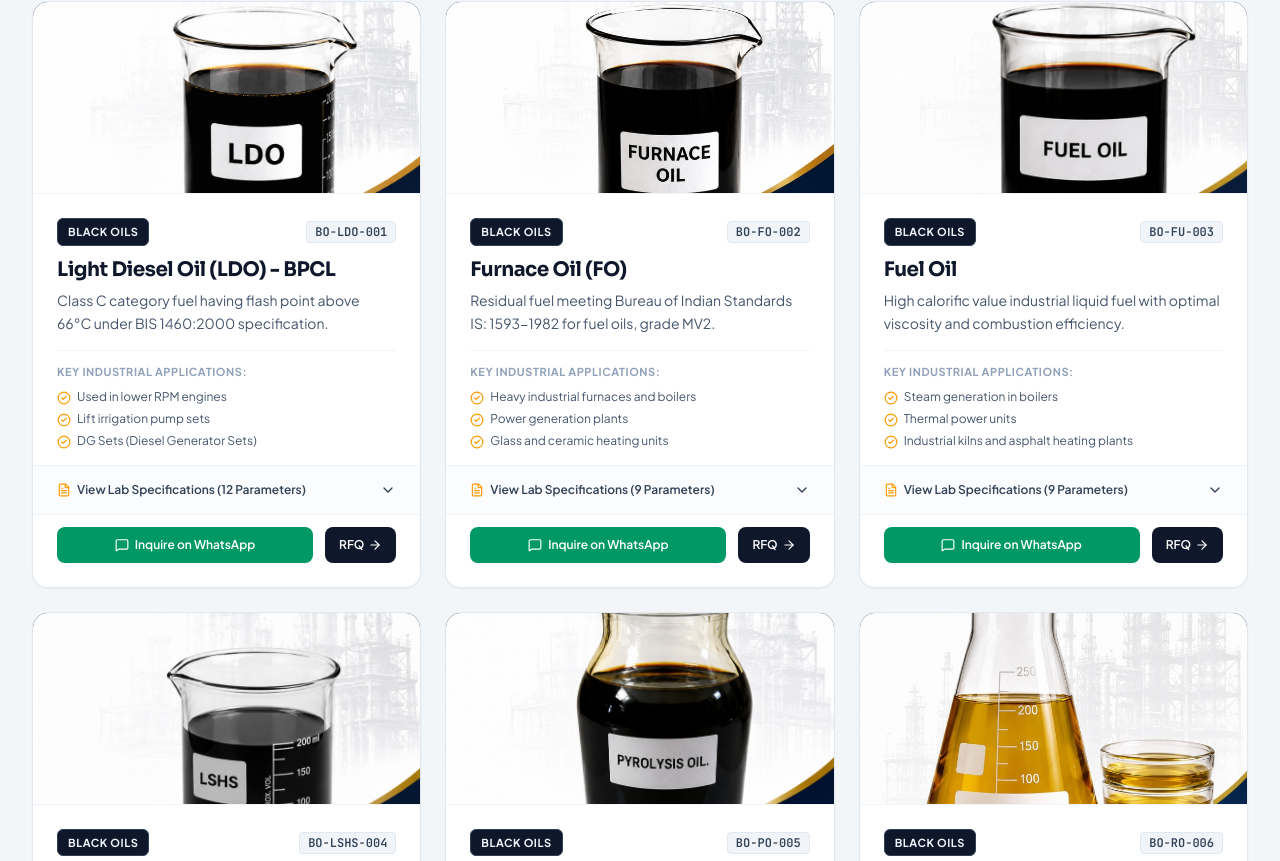
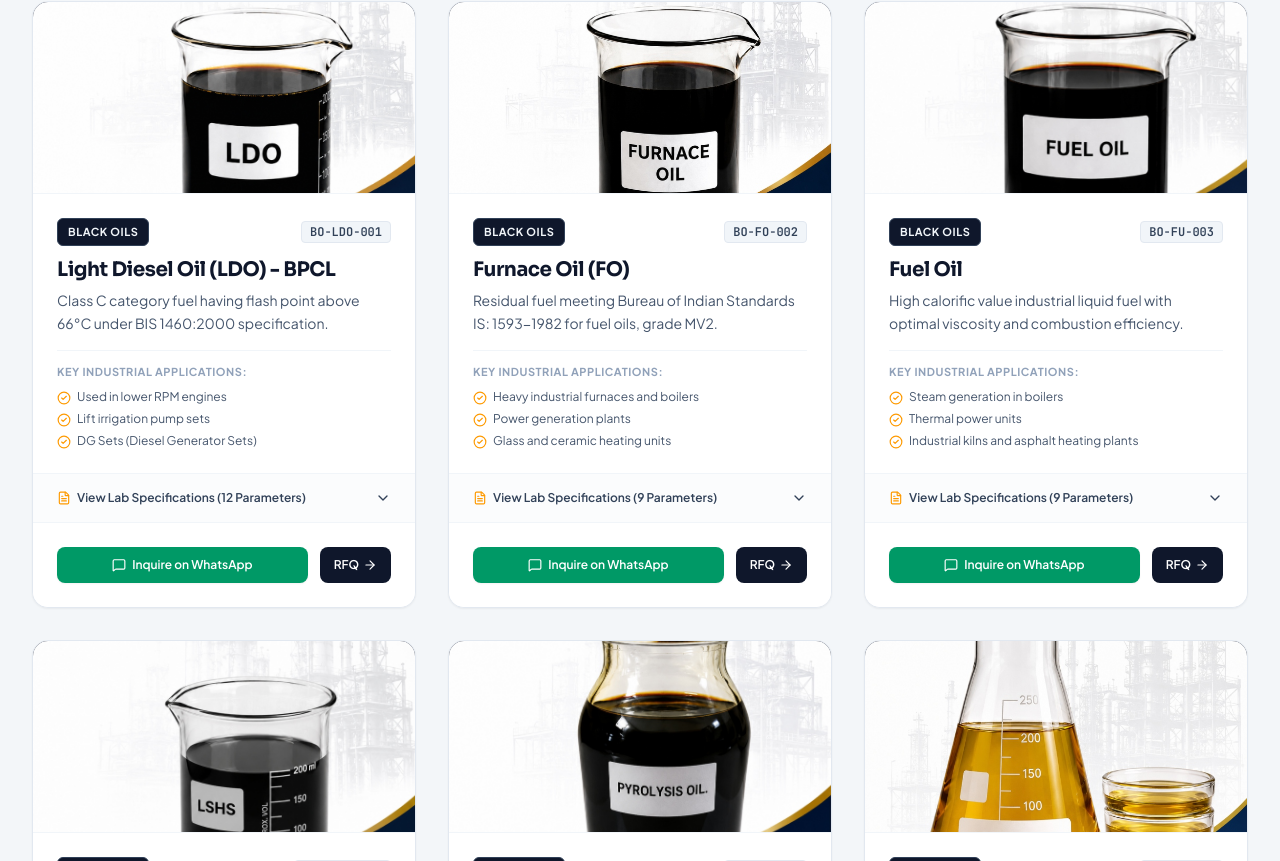
Before and after one commit to meetpanchal-sevlex/mengle-petrochemicals, a Next.js app: page / in a window 1280 px wide. Shown: the part 2039-2900 px from the top of the page. Built offline with nearby package versions, Linux system fonts and the light colour scheme.

Commit message:
style: enforce pristine 3-column product grid with optimized card spacing

```diff
--- /dev/null
+++ b/patch-card.js
@@ -0,0 +1,9 @@
+const fs = require('fs');
+let data = fs.readFileSync('src/components/ProductCard.tsx', 'utf8');
+
+data = data.replace('className="p-6 pb-4"', 'className="p-5 lg:p-6 pb-4"');
+data = data.replace('className="p-6 pt-3', 'className="p-5 lg:p-6 pt-4');
+data = data.replace('className="text-lg font-bold', 'className="text-base lg:text-lg font-bold');
+
+fs.writeFileSync('src/components/ProductCard.tsx', data);
+console.log('ProductCard cleaned up');
--- a/src/app/page.tsx
+++ b/src/app/page.tsx
@@ -358,7 +358,7 @@ export default function HomePage() {
 
             {/* Products Grid */}
             {filteredProducts.length > 0 ? (
-              <div className="grid grid-cols-1 md:grid-cols-2 lg:grid-cols-3 gap-6">
+              <div className="grid grid-cols-1 md:grid-cols-3 gap-6 lg:gap-8">
                 {filteredProducts.map((prod) => (
                   <ProductCard
                     key={prod.id}
--- a/src/components/ProductCard.tsx
+++ b/src/components/ProductCard.tsx
@@ -74,7 +74,7 @@ export default function ProductCard({ product, onOpenQuote }: ProductCardProps)
       </div>
 
       {/* Top Header */}
-      <div className="p-6 pb-4">
+      <div className="p-5 lg:p-6 pb-4">
         <div className="flex items-center justify-between gap-2 mb-3">
           <span className={`text-[11px] font-bold uppercase tracking-wider px-2.5 py-1 rounded-md border ${getCategoryColor(product.category)}`}>
             {product.category}
@@ -164,7 +164,7 @@ export default function ProductCard({ product, onOpenQuote }: ProductCardProps)
       )}
 
       {/* Action Footer */}
-      <div className="p-6 pt-3 bg-white border-t border-slate-100 flex flex-col sm:flex-row items-stretch sm:items-center gap-3">
+      <div className="p-5 lg:p-6 pt-4 bg-white border-t border-slate-100 flex flex-col sm:flex-row items-stretch sm:items-center gap-3">
         <a
           href={getWhatsAppLink(product.name, product.code)}
           target="_blank"
```
